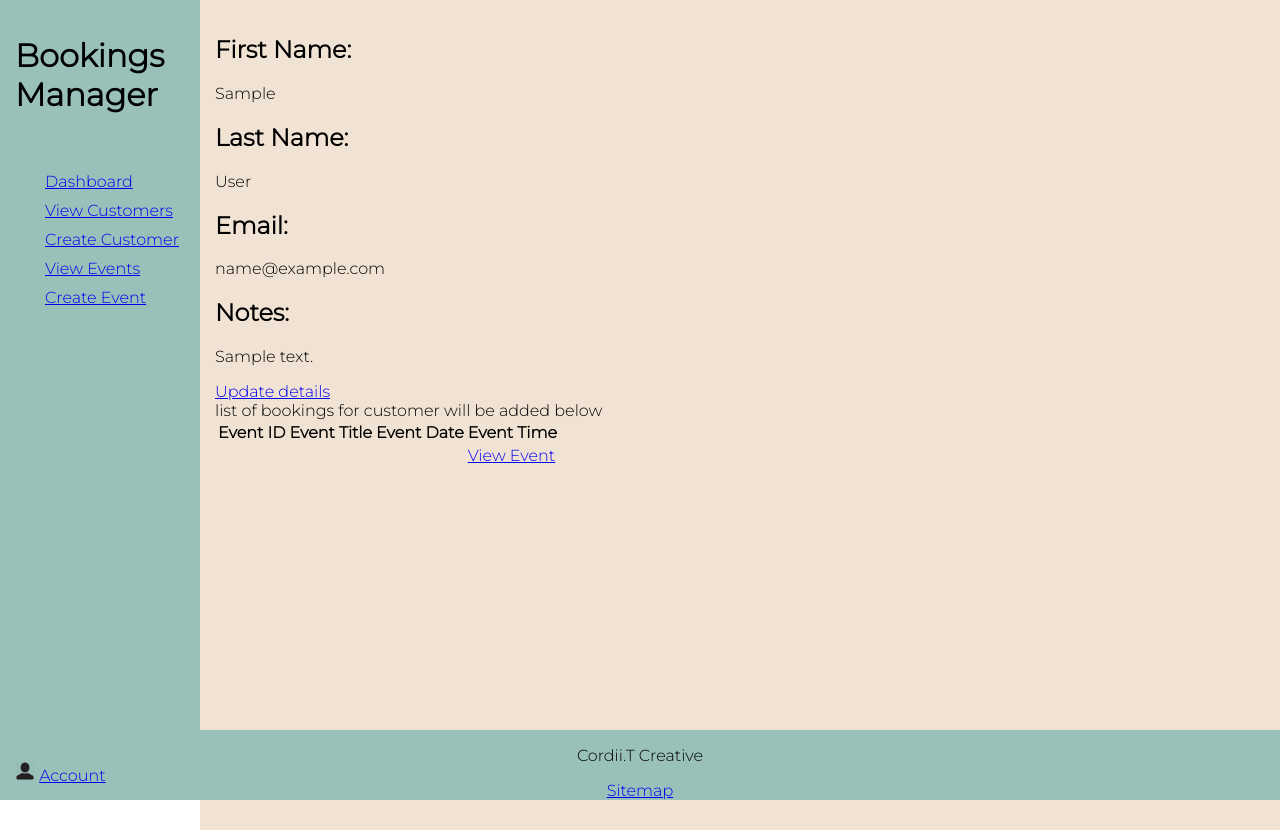
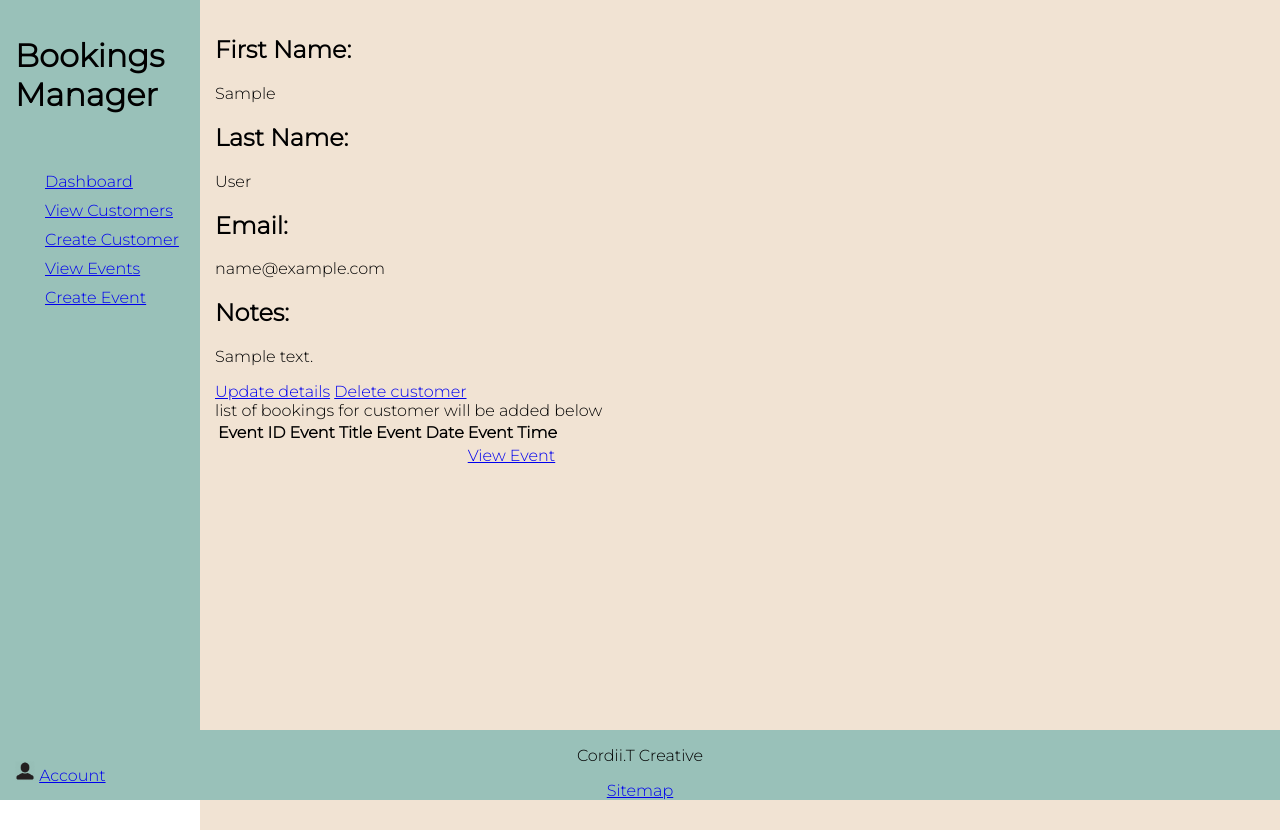
Before and after one commit to CordiiT14/Bookings_Manager, a Flask app: page /customers/1 in a window 1280 px wide; the page is wider, and only the part inside the window is pictured. Run offline with Flask 2, Linux system fonts and the light colour scheme; a database or web service that is not in the repository returns one stand-in record (values such as "Sample title"); some libraries are stand-ins or nearby versions.

Commit message:
customer delete with confirmation page completed

```diff
--- a/controllers/customer_controller.py
+++ b/controllers/customer_controller.py
@@ -29,7 +29,21 @@ def view_customer_details(id):
     customer = customer_repository.select(id)
     return render_template('/customers/view.html', title = customer.full_name(customer), customer = customer)
 
-@customers_blueprint.route('/customers/edit')
+@customers_blueprint.route('/customers/<id>/edit')
 def edit_customer():
 
     return render_template('/customers/edit.html', title= 'Update Details')
+
+@customers_blueprint.route('/customers/<id>/delete')
+def confirm_delete_customer(id):
+    customer = customer_repository.select(id)
+    return render_template('/customers/delete.html', title = "Delete Customer", customer = customer)
+
+@customers_blueprint.route('/customers/<id>/delete', methods=['POST'])
+def delete_customer(id):
+    customer = customer_repository.select(id)
+    if customer.last_name == request.form['confirm_delete']:
+        customer_repository.delete(id)
+        return redirect('/customers')
+    else:
+        redirect('/customer/<id>/delete')
--- a/templates/customers/index.html
+++ b/templates/customers/index.html
@@ -18,7 +18,7 @@
                         <td>{{ customer.full_name(customer) }}</td>
                         <td>{{ customer.email }}</td>
                         <td><a href="/customers/{{ customer.id }}">Go to Customer</a>
-                        <a href="/customerd/delete">Delete customer</a>
+                        <a href="/customers/{{customer.id}}/delete">Delete customer</a>
                     </td>
                     </tr>
                 {% endfor %}
--- a/templates/customers/view.html
+++ b/templates/customers/view.html
@@ -12,7 +12,8 @@
         <p>{{ customer.notes }}</p>
 
 
-    <a class="button" href="/customer/edit">Update details</a>
+    <a class="button" href="/customers/{{customer.id}}/edit">Update details</a>
+    <a class="button" href="/customers/{{customer.id}}/delete">Delete customer</a>
 </div>
 list of bookings for customer will be added below
 <table>
```
Also changed, not shown: templates/customers/delete.html (added, +12 -0 lines).
